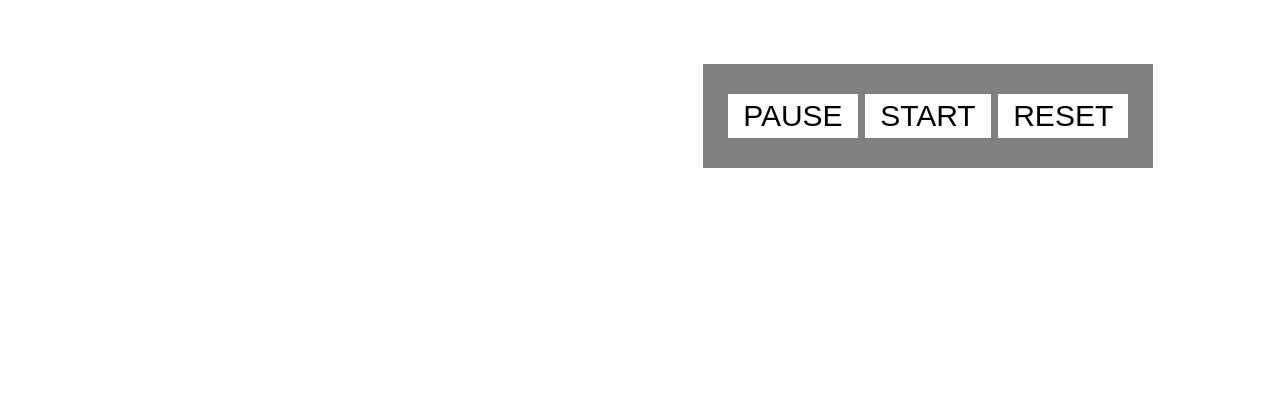
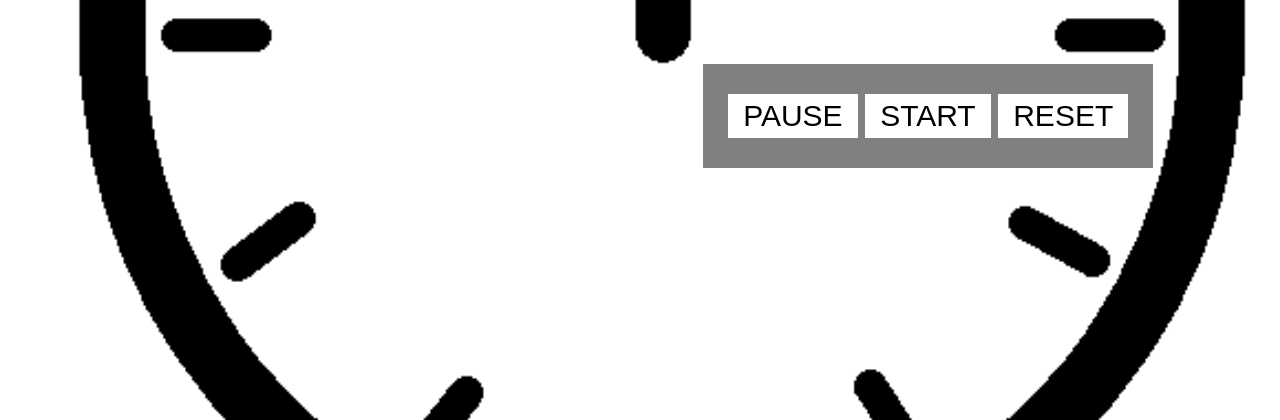
Before and after one commit to dvictor2/Stopwatch.github.io, a plain HTML site: page index.html in a window 1280 px wide. Shown: the part 396-816 px from the top of the page. Drawn offline with Linux system fonts and the light colour scheme.

Commit message:
Update style.css

```diff
--- a/style.css
+++ b/style.css
@@ -1,5 +1,5 @@
 body{
-  background-image: url(clock\ Clock.gif);
+  background-image: url(Clock.gif);
   background-repeat: no-repeat;
   background-size: cover;
   background-position: center;
```
